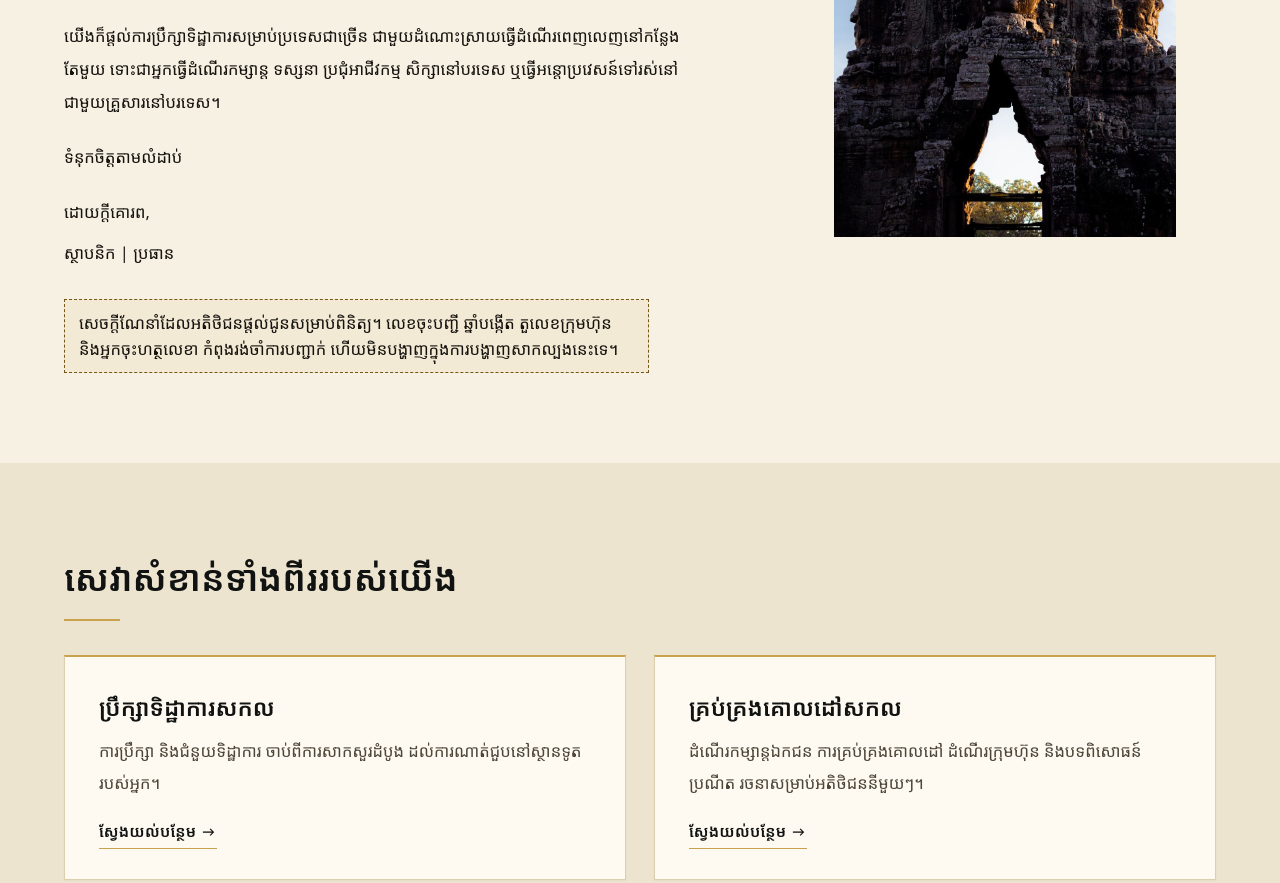
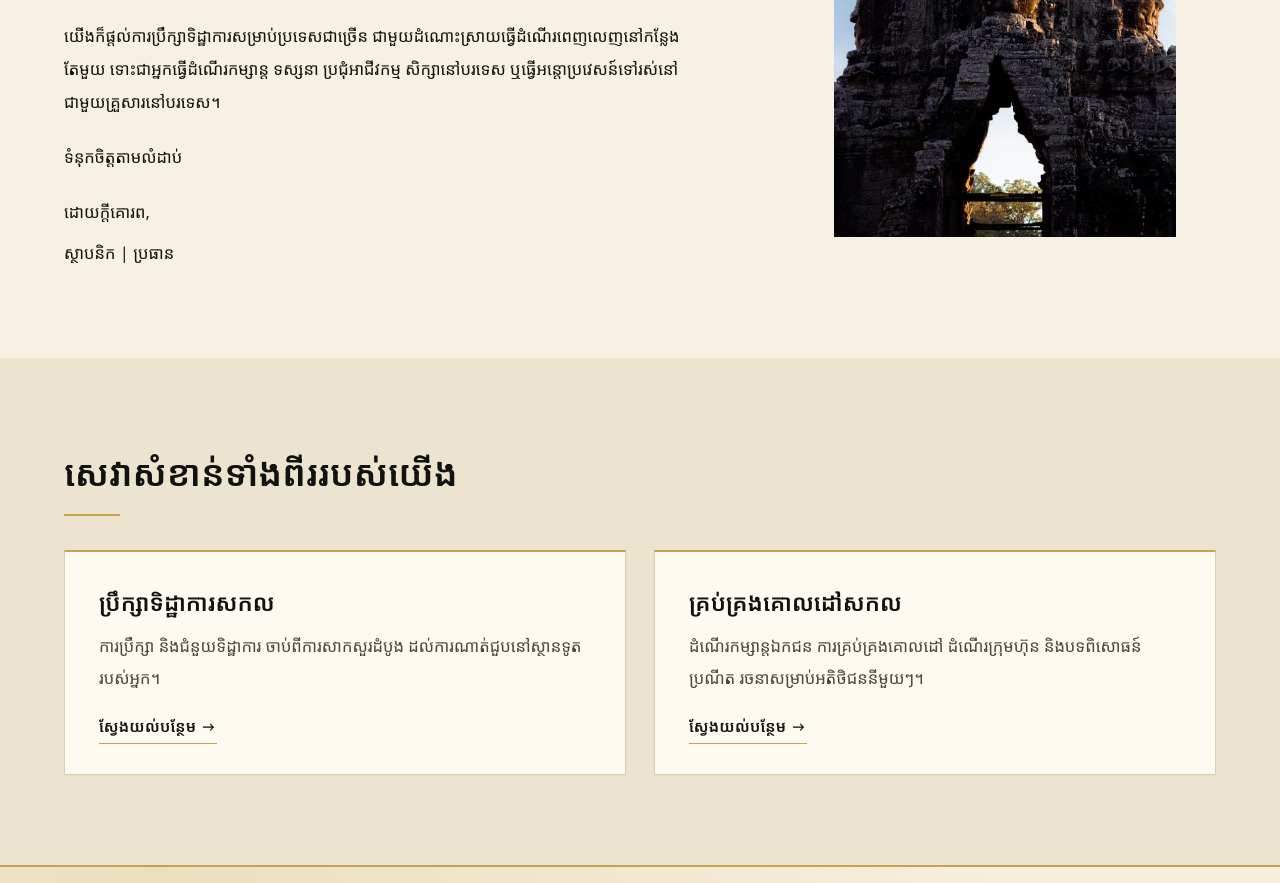
Before and after one commit to polichhean6-bizwebkh/bizwebkh-c052-preview, a plain HTML site: page km/about.html in a window 1280 px wide. Shown: the part 928-1811 px from the top of the page. Drawn offline with Linux system fonts and the light colour scheme.

Commit message:
C052 preview: remove client-review notice from About Us
Removes the dashed "Introduction as supplied by the client for review..." notice box (English and Khmer).
Company introduction and all other content unchanged; withheld claims remain withheld. Preview only.

Co-Authored-By: Claude Sonnet 5.5 <noreply@anthropic.com>

```diff
--- a/km/about.html
+++ b/km/about.html
@@ -21,7 +21,7 @@
     <a class="button header-cta" href="contact.html">ទាក់ទងយើង</a>
   </nav></header>
 <main id="main" tabindex="-1"><section class="page-hero about-hero"><img src="../assets/images/hero-angkor-sunrise.jpg" width="2000" height="1125" alt="ស្រមោលប៉មអង្គរវត្តទល់នឹងមេឃថ្ងៃរះពណ៌មាស" fetchpriority="high"><div class="page-hero-shade" aria-hidden="true"></div><div class="page-hero-in"><h1>ដំណើរតាមតម្រូវការ រៀបចំជុំវិញអ្នកទាំងស្រុង</h1><span class="rule" aria-hidden="true"></span><p class="page-hero-sub">ការណែនាំជាក់ស្តែង។ ការរៀបចំដោយយកចិត្តទុកដាក់។ ដំណើរដែលរៀបចំជុំវិញអ្នក។</p></div><p class="credit">រូបថត៖ Ahmet Yüksek, Pexels</p></section>
-<section class="section letter"><div class="letter-in"><div class="letter-text"><p>ឡា រ៉ូត ព្រីមៀម ឯកទេសខាងប្រឹក្សាទិដ្ឋាការសកល និងគ្រប់គ្រងគោលដៅ (DMC)។</p><p>ត្រូវបានបង្កើតឡើងដោយចំណង់ចំណូលចិត្ត និងការប្តេជ្ញាចិត្តដើម្បីលើកកម្ពស់ទេសចរណ៍សកល និងការធ្វើដំណើរឯកជន យើងបានបម្រើអ្នកធ្វើដំណើរជាន់ខ្ពស់ អតិថិជនក្រុមហ៊ុនលំដាប់ខ្ពស់ ក្រុមរដ្ឋាភិបាល និងគ្រួសារ ជាមួយសេវាតែមួយកន្លែងពី A ដល់ Z ដែលអាចទុកចិត្តបាន សុវត្ថិភាព និងតម្លៃសមរម្យ ស្របតាមតម្រូវការជាក់លាក់នៃអ្នកស្វែងរកភាពពិតប្រាកដ ឯកជនភាព និងសេវាកម្មពិសេស។</p><p>យើងក៏ផ្តល់ការប្រឹក្សាទិដ្ឋាការសម្រាប់ប្រទេសជាច្រើន ជាមួយដំណោះស្រាយធ្វើដំណើរពេញលេញនៅកន្លែងតែមួយ ទោះជាអ្នកធ្វើដំណើរកម្សាន្ត ទស្សនា ប្រជុំអាជីវកម្ម សិក្សានៅបរទេស ឬធ្វើអន្តោប្រវេសន៍ទៅរស់នៅជាមួយគ្រួសារនៅបរទេស។</p><p class="l-close">ទំនុកចិត្តតាមលំដាប់</p><p class="l-sincerely">ដោយក្តីគោរព,</p><p class="l-sign">ស្ថាបនិក | ប្រធាន</p></div><figure class="intro-img letter-img"><img src="../assets/images/about-angkor-gate.jpg" alt="ទ្វារខាងត្បូងនៃអង្គរធំក្នុងពន្លឺព្រឹក" width="1001" height="1500" loading="lazy" decoding="async"></figure></div><p class="pc-note">សេចក្តីណែនាំដែលអតិថិជនផ្តល់ជូនសម្រាប់ពិនិត្យ។ លេខចុះបញ្ជី ឆ្នាំបង្កើត តួលេខក្រុមហ៊ុន និងអ្នកចុះហត្ថលេខា កំពុងរង់ចាំការបញ្ជាក់ ហើយមិនបង្ហាញក្នុងការបង្ហាញសាកល្បងនេះទេ។</p></section>
+<section class="section letter"><div class="letter-in"><div class="letter-text"><p>ឡា រ៉ូត ព្រីមៀម ឯកទេសខាងប្រឹក្សាទិដ្ឋាការសកល និងគ្រប់គ្រងគោលដៅ (DMC)។</p><p>ត្រូវបានបង្កើតឡើងដោយចំណង់ចំណូលចិត្ត និងការប្តេជ្ញាចិត្តដើម្បីលើកកម្ពស់ទេសចរណ៍សកល និងការធ្វើដំណើរឯកជន យើងបានបម្រើអ្នកធ្វើដំណើរជាន់ខ្ពស់ អតិថិជនក្រុមហ៊ុនលំដាប់ខ្ពស់ ក្រុមរដ្ឋាភិបាល និងគ្រួសារ ជាមួយសេវាតែមួយកន្លែងពី A ដល់ Z ដែលអាចទុកចិត្តបាន សុវត្ថិភាព និងតម្លៃសមរម្យ ស្របតាមតម្រូវការជាក់លាក់នៃអ្នកស្វែងរកភាពពិតប្រាកដ ឯកជនភាព និងសេវាកម្មពិសេស។</p><p>យើងក៏ផ្តល់ការប្រឹក្សាទិដ្ឋាការសម្រាប់ប្រទេសជាច្រើន ជាមួយដំណោះស្រាយធ្វើដំណើរពេញលេញនៅកន្លែងតែមួយ ទោះជាអ្នកធ្វើដំណើរកម្សាន្ត ទស្សនា ប្រជុំអាជីវកម្ម សិក្សានៅបរទេស ឬធ្វើអន្តោប្រវេសន៍ទៅរស់នៅជាមួយគ្រួសារនៅបរទេស។</p><p class="l-close">ទំនុកចិត្តតាមលំដាប់</p><p class="l-sincerely">ដោយក្តីគោរព,</p><p class="l-sign">ស្ថាបនិក | ប្រធាន</p></div><figure class="intro-img letter-img"><img src="../assets/images/about-angkor-gate.jpg" alt="ទ្វារខាងត្បូងនៃអង្គរធំក្នុងពន្លឺព្រឹក" width="1001" height="1500" loading="lazy" decoding="async"></figure></div></section>
 <section class="section tinted"><div class="inner"><div class="section-head"><h2>សេវាសំខាន់ទាំងពីររបស់យើង</h2></div><div class="lines"><article class="line"><h3>ប្រឹក្សាទិដ្ឋាការសកល</h3><p>ការប្រឹក្សា និងជំនួយទិដ្ឋាការ ចាប់ពីការសាកសួរដំបូង ដល់ការណាត់ជួបនៅស្ថានទូតរបស់អ្នក។</p><a class="text-link" href="visa-services.html">ស្វែងយល់បន្ថែម <span aria-hidden="true">→</span></a></article><article class="line"><h3>គ្រប់គ្រងគោលដៅសកល</h3><p>ដំណើរកម្សាន្តឯកជន ការគ្រប់គ្រងគោលដៅ ដំណើរក្រុមហ៊ុន និងបទពិសោធន៍ប្រណីត រចនាសម្រាប់អតិថិជននីមួយៗ។</p><a class="text-link" href="destination-management.html">ស្វែងយល់បន្ថែម <span aria-hidden="true">→</span></a></article></div></div></section>
 <section class="proc3" aria-labelledby="proc-h"><div class="proc-in"><p class="eyebrow-s">ផ្លូវច្បាស់លាស់ទៅមុខ</p><h2 id="proc-h"><span>ពីការសន្ទនាដំបូង</span> <span>ដល់ការចាកចេញលើកក្រោយរបស់អ្នក។</span></h2><ol class="proc-list"><li><span class="proc-n" aria-hidden="true">០១</span><h3>ការប្រឹក្សា</h3><p>ប្រាប់យើងអំពីគោលដៅ ផែនការ និងអាទិភាពរបស់អ្នក។</p></li><li><span class="proc-n" aria-hidden="true">០២</span><h3>រៀបចំឯកសារ</h3><p>រៀបចំបញ្ជីត្រួតពិនិត្យដែលស័ក្តិសមនឹងកាលៈទេសៈរបស់អ្នក។</p></li><li><span class="proc-n" aria-hidden="true">០៣</span><h3>ដាក់ពាក្យ និងតាមដាន</h3><p>យល់ដឹងអំពីជំហានដាក់ពាក្យដែលពាក់ព័ន្ធ។</p></li><li><span class="proc-n" aria-hidden="true">០៤</span><h3>ការរៀបចំធ្វើដំណើរ</h3><p>ប្រមូលព័ត៌មានលម្អិតនៃដំណើររបស់អ្នកចូលគ្នា។</p></li></ol><p class="fineprint">រយៈពេល និងការសម្រេចចិត្តត្រូវបានកំណត់ដោយអាជ្ញាធរដែលពាក់ព័ន្ធ។ គ្មានលទ្ធផលទិដ្ឋាការណាត្រូវបានធានាទេ។</p></div></section>
 <section class="reasons4" id="reasons" aria-labelledby="r4-h"><div class="r4-in"><h2 id="r4-h"><span class="r4-big">ហេតុផលបួនយ៉ាង</span><span class="r4-sub">ហេតុអ្វីជ្រើសរើសយើង…</span></h2><span class="orn" aria-hidden="true"><i></i><b></b><i></i></span><ol class="r4-list"><li><span class="r4-n" aria-hidden="true">១</span><h3>ការងារជាក្រុមប្រកបដោយភាពឆ្លាតវៃ</h3><p>ក្រុមគាំទ្រប្រកបដោយវិជ្ជាជីវៈ និងមានភាសាច្រើន។</p></li><li><span class="r4-n" aria-hidden="true">២</span><h3>ការប្តេជ្ញាចិត្តខ្ពស់</h3><p>ការប្តេជ្ញាចិត្តចំពោះទេសចរណ៍ប្រកបដោយចីរភាព ជាមួយការងារទទួលខុសត្រូវពេញលេញ ដើម្បីនាំមកនូវលទ្ធផលល្អ។</p></li><li><span class="r4-n" aria-hidden="true">៣</span><h3>បណ្តាញទុកចិត្ត</h3><p>នៃដៃគូលំដាប់ខ្ពស់របស់យើង</p></li><li><span class="r4-n" aria-hidden="true">៤</span><h3>រលូនពីដើមដល់ចប់</h3><p>ជំនួយ និងការគាំទ្រអតិថិជនលំដាប់ខ្ពស់។</p></li></ol></div><span class="r4-waves" aria-hidden="true"></span></section>
```
Also changed, not shown: about.html (+1 -1 lines).
